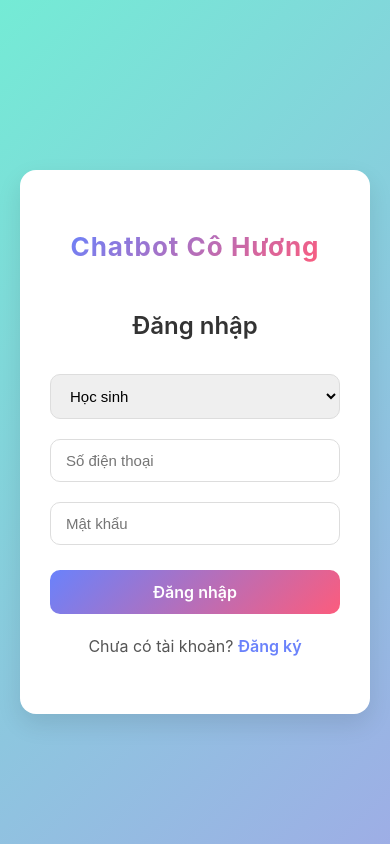
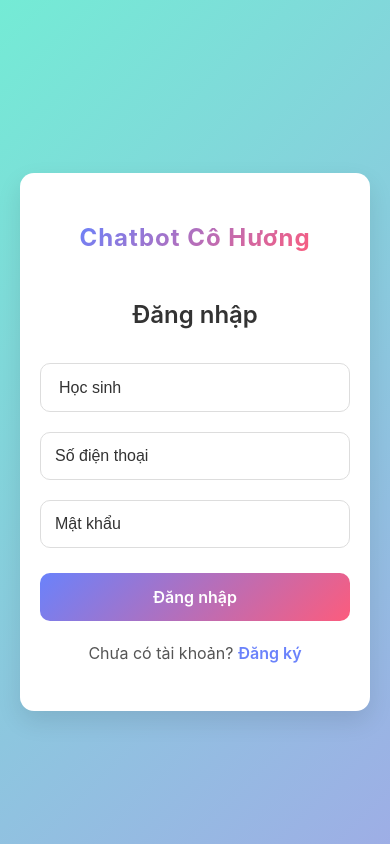
Before and after one commit to Doquocdung1609/CHATBOT_DIEUHUONG_FRONT, a React (Vite) app in the folder giao-dien/: page /login in a window 390 px wide. Built offline with nearby package versions, Linux system fonts and the light colour scheme; no server answers.

Commit message:
update css for phone

```diff
--- a/giao-dien/src/styles/auth.css
+++ b/giao-dien/src/styles/auth.css
@@ -125,3 +125,42 @@
   from { opacity: 0; transform: translateY(20px); }
   to { opacity: 1; transform: translateY(0); }
 }
+
+.auth-input,
+.auth-input:-webkit-autofill,
+.auth-input:-webkit-autofill:hover,
+.auth-input:-webkit-autofill:focus {
+  background-color: #ffffff !important;
+  color: #333 !important;
+  -webkit-text-fill-color: #333 !important;
+  transition: background-color 5000s ease-in-out 0s;
+  box-shadow: 0 0 0px 1000px #ffffff inset !important;
+}
+
+/* Đảm bảo select cũng có style đồng bộ */
+.auth-input[type="select"], select.auth-input {
+  background-color: #ffffff !important;
+  color: #333 !important;
+}
+
+/* Giao diện mềm mại hơn cho mobile */
+@media (max-width: 600px) {
+  .auth-card {
+    padding: 30px 20px;
+    border-radius: 14px;
+  }
+
+  .auth-input {
+    font-size: 16px;
+    padding: 14px;
+  }
+
+  .auth-button {
+    font-size: 16px;
+    padding: 14px;
+  }
+
+  .auth-brand {
+    font-size: 24px;
+  }
+}
```
